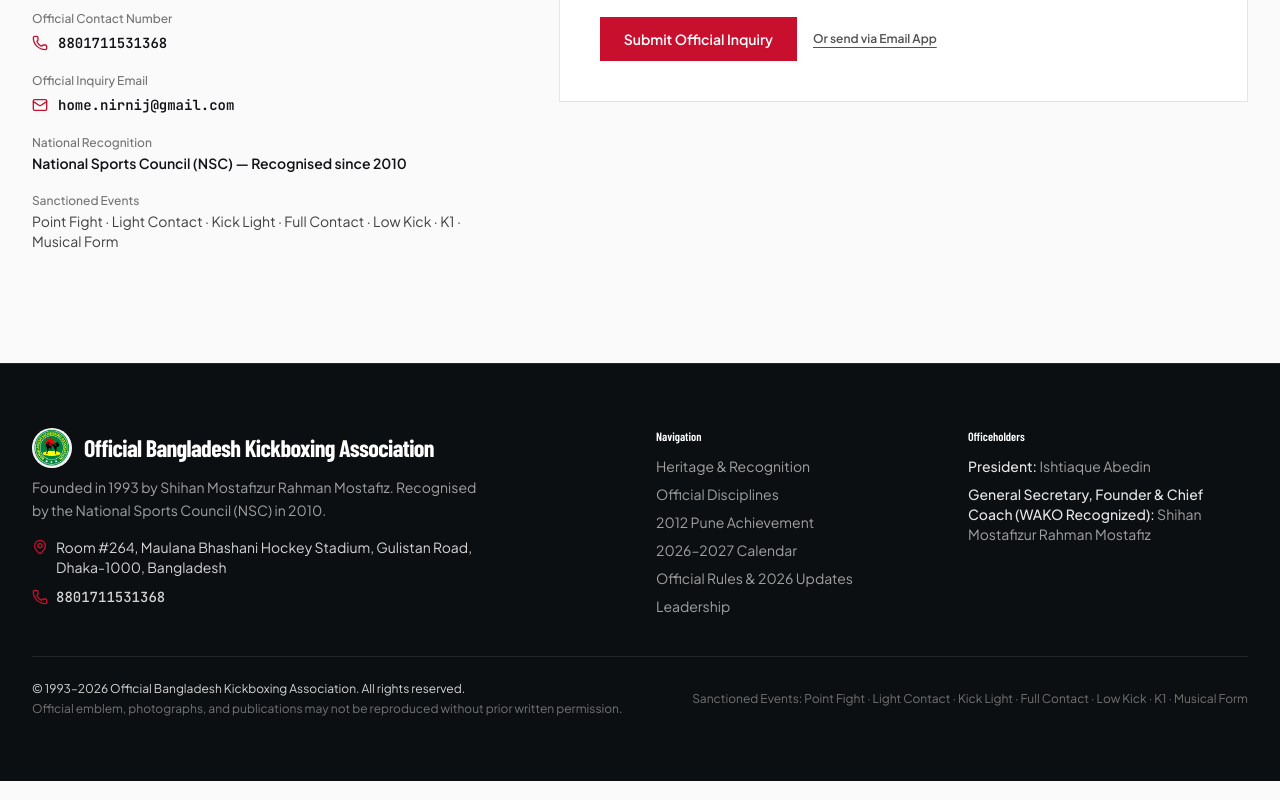
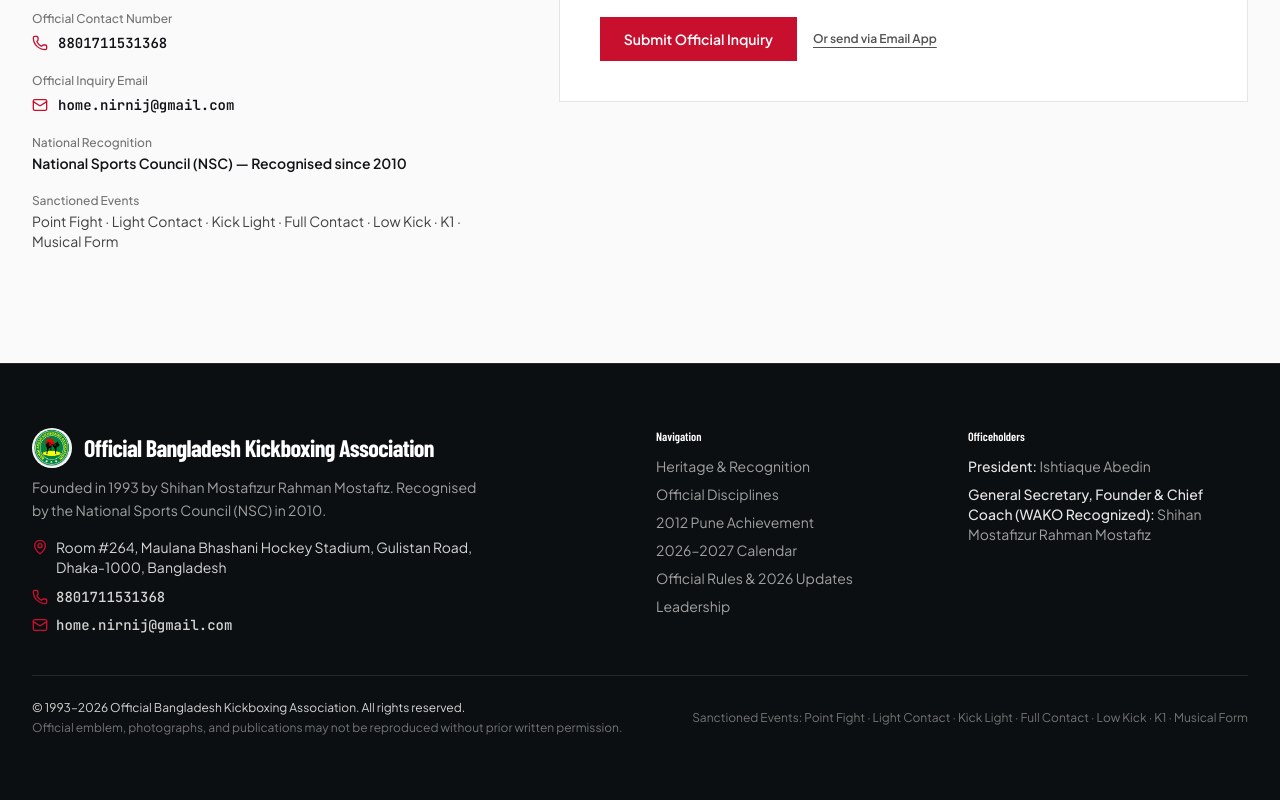
Before and after one commit to Jarrah-noor/Bangladesh-Kickboxing-Association, a React (Vite) app: page / in a window 1280 px wide. Shown: the part 9484-10284 px from the top of the page. Built offline with nearby package versions, Linux system fonts and the light colour scheme; a web font is replaced by a local one.

Commit message:
Add Mail icon and email link to Footer component

```diff
--- a/src/components/Footer.tsx
+++ b/src/components/Footer.tsx
@@ -1,4 +1,4 @@
-import { MapPin, Phone } from 'lucide-react';
+import { MapPin, Phone, Mail } from 'lucide-react';
 import { ASSOCIATION_FACTS } from '../data/bkaData';
 
 export function Footer() {
@@ -40,6 +40,18 @@ export function Footer() {
                 className="font-mono hover:text-white transition-colors tabular-nums"
               >
                 {ASSOCIATION_FACTS.contactPhone}
+              </a>
+            </div>
+            <div className="mt-2 flex items-center gap-2 text-sm text-neutral-300">
+              <Mail
+                className="w-4 h-4 text-[#C8102E] shrink-0"
+                aria-hidden="true"
+              />
+              <a
+                href={`mailto:${ASSOCIATION_FACTS.contactEmail}`}
+                className="font-mono hover:text-white transition-colors break-all"
+              >
+                {ASSOCIATION_FACTS.contactEmail}
               </a>
             </div>
           </div>
```
